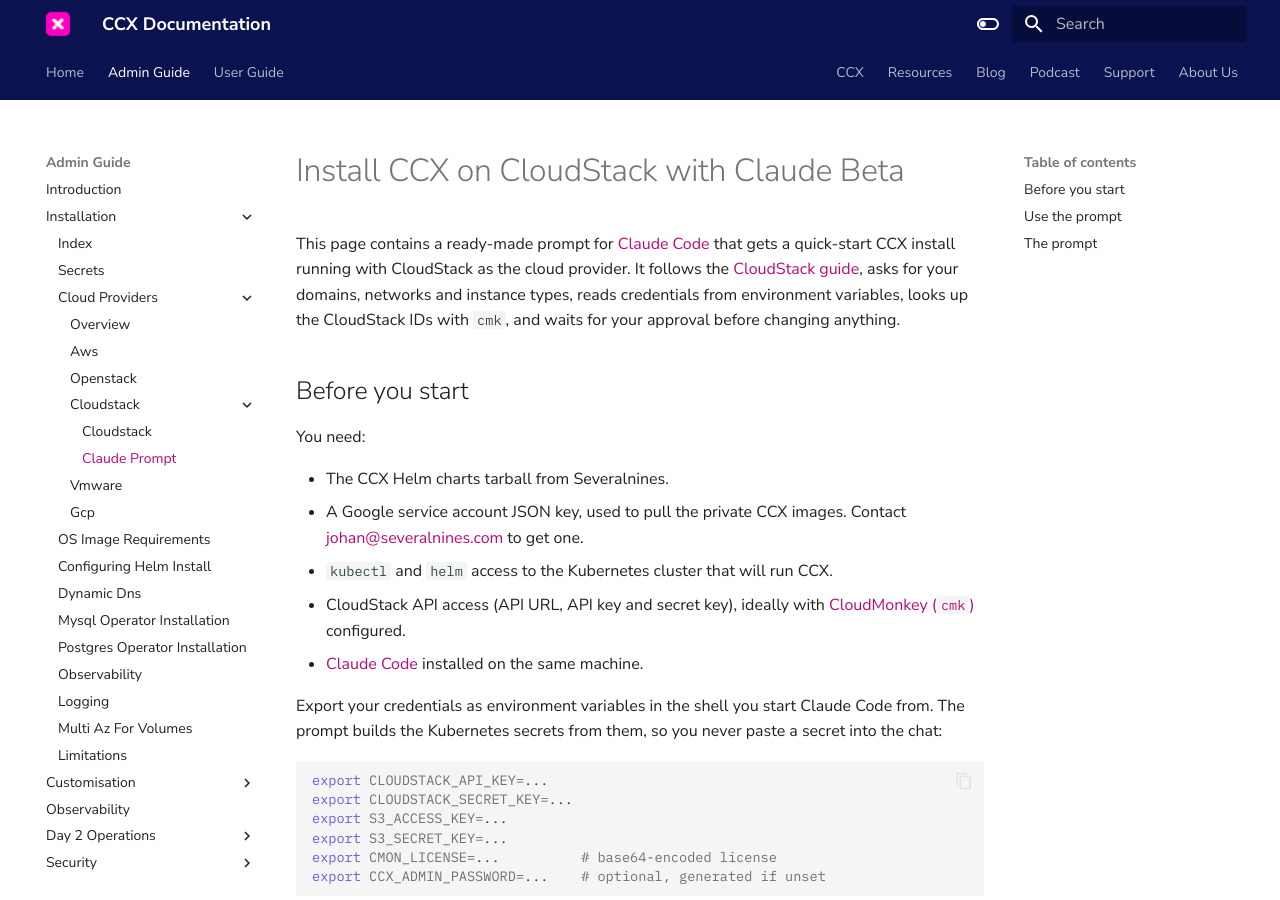
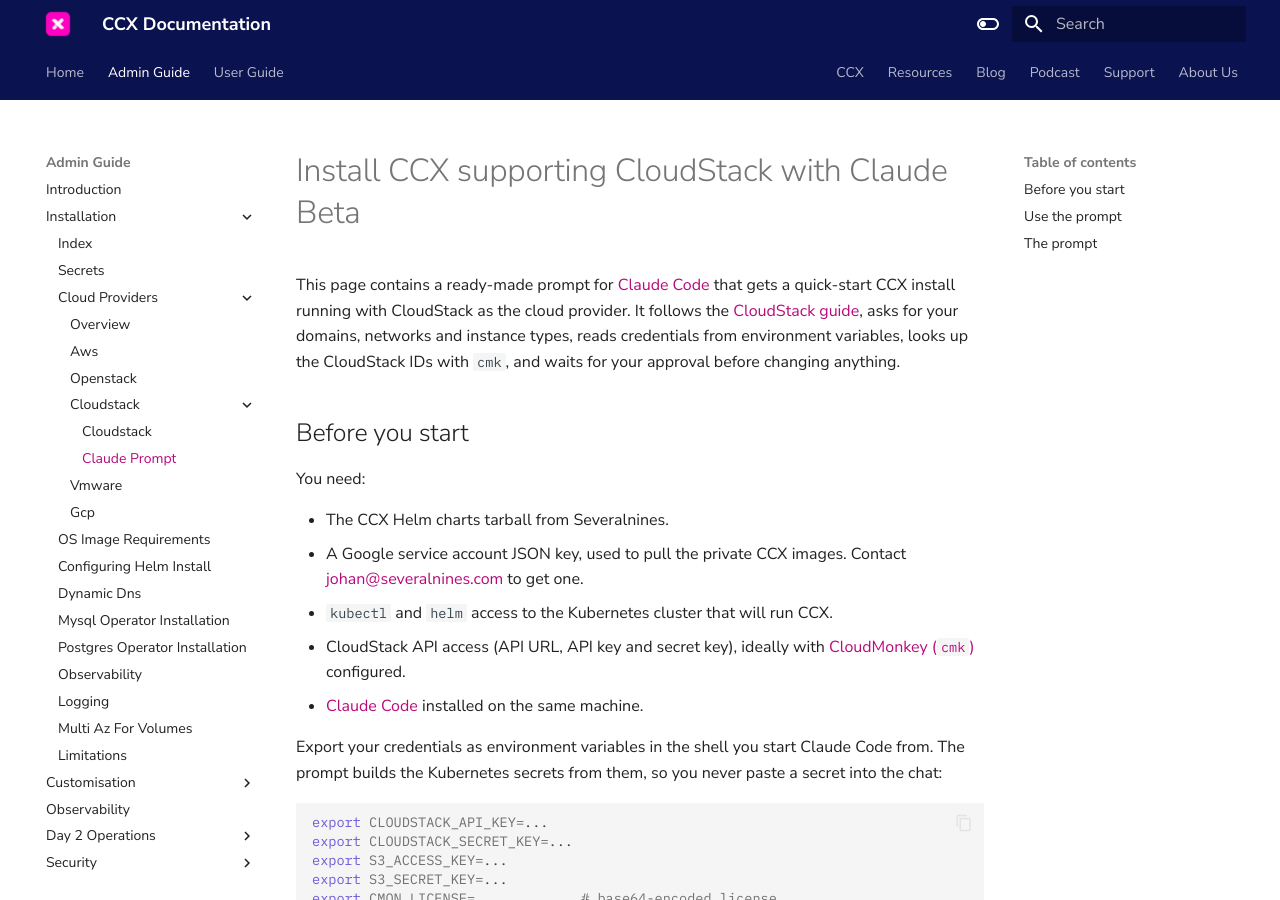
Before and after one commit to severalnines/ccx-docs, an MkDocs documentation site: the page built from docs/admin/Installation/Cloud-Providers/cloudstack/claude-prompt.md, in a window 1280 px wide and 900 px high. Built offline with MkDocs 1.6.1 and Material for MkDocs 9.7.7, drawn with Linux system fonts in a browser that asks for light colours; comment, search, counter and statistics services are not loaded.

Commit message:
CCX-6224 Title the prompt page after the install it performs
The prompt installs CCX with CloudStack as a supported provider, not CCX
onto CloudStack. The title now reads that way, in line with the existing
"Installing CCX supporting OpenStack" tutorial.

Co-Authored-By: Claude Opus 5 (1M context) <noreply@anthropic.com>
Claude-Session: https://claude.ai/code/session_01GF4e8uV8wNsbnmTZNWMuKV

```diff
--- a/docs/admin/Installation/Cloud-Providers/cloudstack/claude-prompt.md
+++ b/docs/admin/Installation/Cloud-Providers/cloudstack/claude-prompt.md
@@ -1,10 +1,10 @@
 ---
-title: Install CCX on CloudStack with Claude (Beta)
+title: Install CCX supporting CloudStack with Claude (Beta)
 sidebar_label: Claude prompt
 sidebar_class_name: sidebar-badge-beta
 ---
 
-# Install CCX on CloudStack with Claude <span className="badge badge--warning">Beta</span>
+# Install CCX supporting CloudStack with Claude <span className="badge badge--warning">Beta</span>
 
 This page contains a ready-made prompt for [Claude Code](https://claude.com/claude-code) that gets a quick-start CCX install running with CloudStack as the cloud provider. It follows the [CloudStack guide](cloudstack.md), asks for your domains, networks and instance types, reads credentials from environment variables, looks up the CloudStack IDs with `cmk`, and waits for your approval before changing anything.
 
```
